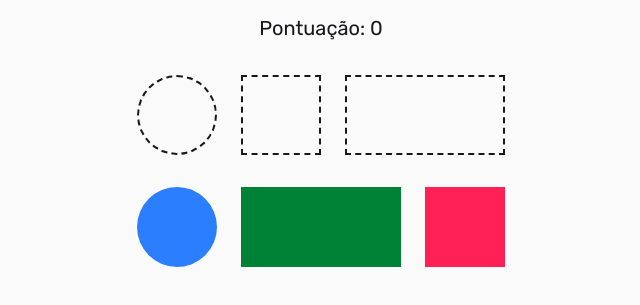
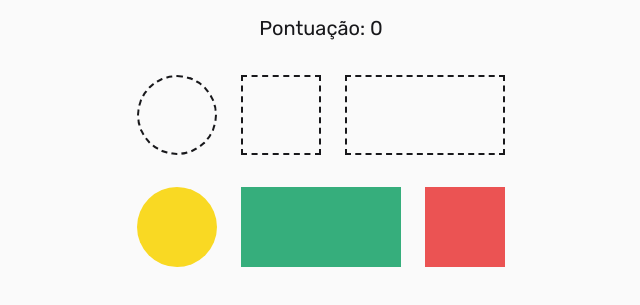
Before and after one commit to ClodoaldoDantas/shape-match, a website built with Vite: page index.html in a window 1280 px wide. Shown: the part 81-386 px from the top of the page, without its empty margins (319-959 px from the left). Built offline with nearby package versions, Linux system fonts and the light colour scheme.

Commit message:
fix: Adjust shape colors for improved accessibility
The colors for the square, circle, and rectangle shapes have been updated to improve contrast and overall accessibility. The previous colors were not distinct enough, potentially causing issues for users with visual impairments.

```diff
--- a/src/style.css
+++ b/src/style.css
@@ -15,9 +15,9 @@
   --zinc-50: #fafafa;
   --zinc-900: #18181b;
 
-  --shape-square: #ff2056;
-  --shape-circle: #2b7fff;
-  --shape-rectangle: #008236;
+  --shape-square: #eb5353;
+  --shape-circle: #f9d923;
+  --shape-rectangle: #36ae7c;
 }
 
 body {
```
